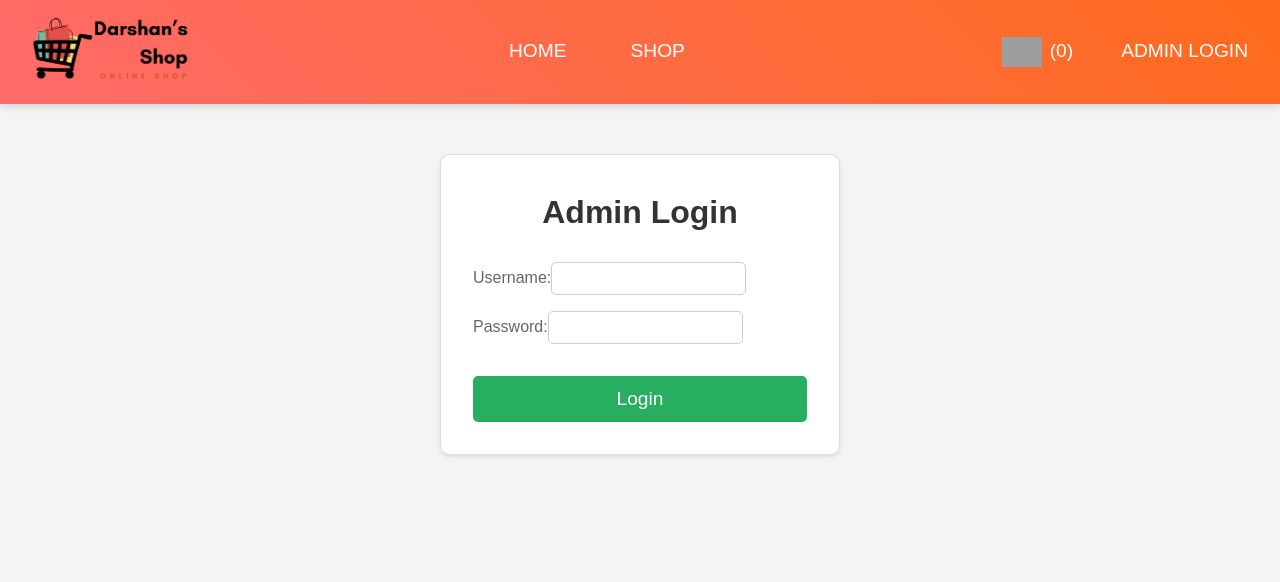
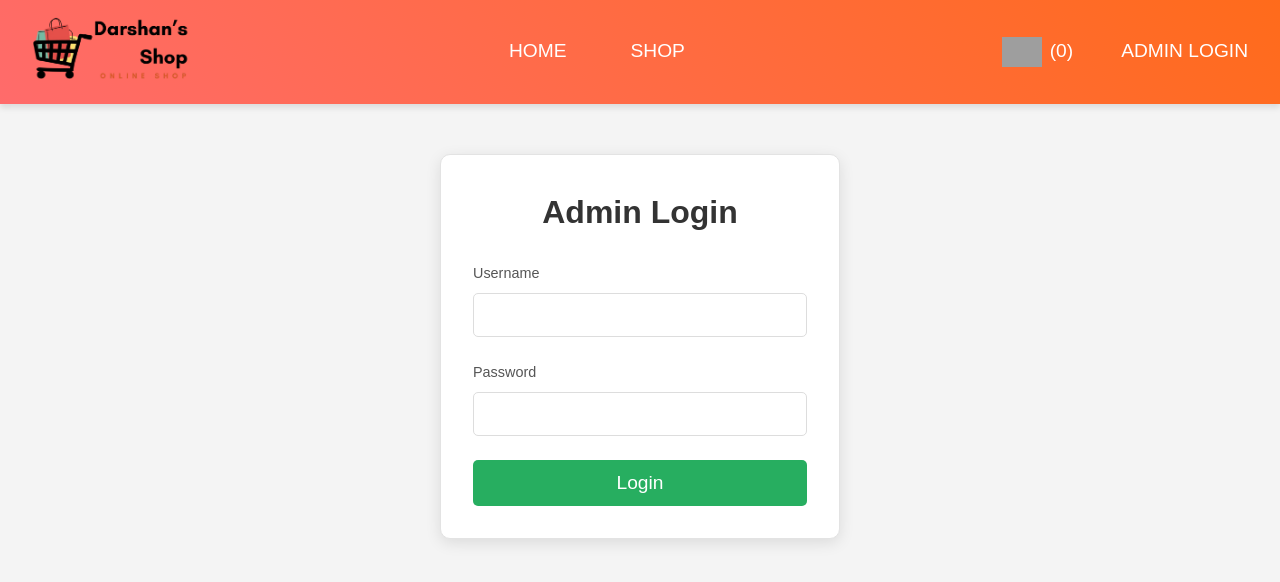
Before and after one commit to mistrydarshan222/E-Commerce, a React (Create React App) app in the folder ecomfrontend/: page /admin/login in a window 1280 px wide. Shown: the top 582 px of the page. Built offline with nearby package versions, Linux system fonts and the light colour scheme; grey boxes are pictures that could not be loaded.

Commit message:
working on design

```diff
--- a/ecomfrontend/src/components/Cart.css
+++ b/ecomfrontend/src/components/Cart.css
@@ -62,6 +62,7 @@ body {
 .cart-table td button {
   background-color: #ff6b1b;
   color: #fff;
+  width: 42px;
   border: none;
   padding: 0.5rem 1rem;
   border-radius: 5px;
@@ -83,6 +84,7 @@ body {
 .cart-actions button {
   background-color: #333;
   color: #fff;
+  width: 20%!important;
   border: none;
   padding: 1rem 2rem;
   border-radius: 5px;
--- a/ecomfrontend/src/components/ProductDetail.css
+++ b/ecomfrontend/src/components/ProductDetail.css
@@ -1,14 +1,19 @@
-body {
+/* body {
   margin: 0;
   padding: 0;
   box-sizing: border-box;
   font-family: Arial, sans-serif;
-}
+  background-color: #f1f1f1;
+
+} */
 
 .product-detail-container {
   width: 100%;
   padding: 2rem 5%;
-  background-color: #f9f9f9;
+  background-color: white; /* Ensure the container background is white */
+  min-height: 100vh; /* Make sure the container takes at least the full height of the viewport */
+  display: flex;
+  flex-direction: column;
 }
 
 .breadcrumb {
@@ -21,13 +26,14 @@ body {
   display: flex;
   justify-content: space-between;
   gap: 2rem;
+  align-items: center; /* Center the content vertically */
 }
 
 .product-detail-content .product-image {
   flex: 1 1 45%;
   display: flex;
   width: 500px!important;
-  height: 500px!important;
+  height: 522px!important;
   justify-content: center;
   align-items: center;
   background: #fff;
@@ -72,6 +78,10 @@ body {
   margin-bottom: 2rem;
 }
 
+.size-options {
+  display: flex;
+}
+
 .options {
   display: flex;
   gap: 2rem;
@@ -90,7 +100,7 @@ body {
 
 .size-options button, .color-options button {
   background: #eee0;
-  border: 1px solid #ff6b1b;
+  /* border: 1px solid #ff6b1b; */
   color: #ff6b1b;
   padding: 0.5rem 1rem;
   margin-right: 0.5rem;
@@ -103,16 +113,16 @@ body {
 }
 
 .color-options .color-blue {
-  background: blue;
+  background: black;
   width: 20px;
-  height: 20px;
+  height: 35px;
   border-radius: 50%;
 }
 
 .color-options .color-beige {
   background: beige;
   width: 20px;
-  height: 20px;
+  height: 35px;
   border-radius: 50%;
 }
 
--- a/ecomfrontend/src/components/ProductDetail.js
+++ b/ecomfrontend/src/components/ProductDetail.js
@@ -45,9 +45,9 @@ const ProductDetail = () => {
             <div className="size">
               <h3>Size</h3>
               <div className="size-options">
+                <button>US-7</button>
                 <button>US-8</button>
                 <button>US-9</button>
-                <button>US-10</button>
               </div>
             </div>
             <div className="color">
--- a/ecomfrontend/src/index.css
+++ b/ecomfrontend/src/index.css
@@ -106,7 +106,6 @@ button:hover {
 }
 
 .cart-summary {
-  margin: 1rem 0;
   padding: 1rem;
   background: #fff;
   border: 1px solid #ccc;
--- a/ecomfrontend/src/pages/AdminLogin.css
+++ b/ecomfrontend/src/pages/AdminLogin.css
@@ -1,48 +1,79 @@
+/* AdminLogin.css */
 .admin-login {
+  width: 100%;
   max-width: 400px;
-    margin: 50px auto;
+  margin: 0 auto;
+  margin-top: 50px !important;
   padding: 2rem;
-    background: #fff;
-    border: 1px solid #ddd;
+  background: #ffffff;
   border-radius: 10px;
-    box-shadow: 0 2px 4px rgba(0, 0, 0, 0.1);
+  box-shadow: 0 4px 15px rgba(0, 0, 0, 0.1);
+  border: 1px solid #e3e3e3;
 }
 
-  .admin-login h1 {
+.login-container h1 {
   text-align: center;
   margin-bottom: 1.5rem;
   font-size: 2rem;
   color: #333;
+  font-weight: bold;
 }
 
-  .admin-login form {
+.login-container form {
   display: flex;
   flex-direction: column;
 }
 
-  .admin-login label {
-    margin-bottom: 1rem;
-    color: #666;
+.input-group {
+  margin-bottom: 1.5rem;
 }
 
-  .admin-login input {
-    padding: 0.5rem;
-    border: 1px solid #ccc;
-    border-radius: 5px;
+.input-group label {
+  display: block;
+  margin-bottom: 0.5rem;
+  font-size: 0.9rem;
+  color: #555;
 }
 
-  .admin-login button {
-    background: #27ae60;
+.input-group input {
+  width: 100%;
+  padding: 0.75rem;
+  border: 1px solid #ddd;
+  border-radius: 5px;
+  font-size: 1rem;
+  transition: border 0.3s ease;
+}
+
+.input-group input:focus {
+  border-color: #27ae60;
+  outline: none;
+}
+
+button {
+  width: 100%;
+  padding: 0.75rem;
+  background-color: #27ae60;
   color: #fff;
-    padding: 0.75rem 1.5rem;
   border: none;
   border-radius: 5px;
   font-size: 1.2rem;
   cursor: pointer;
-    transition: background 0.3s ease;
-    margin-top: 1rem;
+  transition: background-color 0.3s ease;
 }
 
-  .admin-login button:hover {
-    background: #219150;
+button:hover {
+  background-color: #219150;
 }
+
+/* Additional styles for a more polished look */
+button:focus {
+  outline: none;
+}
+
+input::placeholder {
+  color: #aaa;
+}
+
+input[type="text"], input[type="password"] {
+  color: #333;
+}
--- a/ecomfrontend/src/pages/AdminLogin.js
+++ b/ecomfrontend/src/pages/AdminLogin.js
@@ -25,18 +25,20 @@ const AdminLogin = () => {
 
   return (
     <div className="admin-login">
+      <div className="login-container">
         <h1>Admin Login</h1>
         <form onSubmit={handleLogin}>
-        <label>
-          Username:
+          <div className="input-group">
+            <label>Username</label>
             <input type="text" name="username" value={admin.username} onChange={handleChange} required />
-        </label>
-        <label>
-          Password:
+          </div>
+          <div className="input-group">
+            <label>Password</label>
             <input type="password" name="password" value={admin.password} onChange={handleChange} required />
-        </label>
+          </div>
           <button type="submit">Login</button>
         </form>
+      </div>
     </div>
   );
 };
--- a/ecomfrontend/src/pages/AdminPage.css
+++ b/ecomfrontend/src/pages/AdminPage.css
@@ -1,60 +1,49 @@
-body {
-  margin: 0;
-  padding: 0;
-  box-sizing: border-box;
-  font-family: Arial, sans-serif;
-}
-
   .container {
-  padding: 2rem;
-  background-color: #f9f9f9;
-  min-height: 100vh;
-}
-
-.container h1,
-.container h2 {
-  text-align: center;
-  margin-bottom: 2rem;
-  font-size: 2.5rem;
-  color: #333;
-  text-transform: uppercase;
-  letter-spacing: 1px;
+    padding: 2rem 0;
   }
 
   .admin-form {
-  background: #fff;
-  padding: 2rem;
-  border: 1px solid #ddd;
-  border-radius: 10px;
-  box-shadow: 0 4px 8px rgba(0, 0, 0, 0.1);
+    display: flex;
+    flex-direction: column;
     margin-bottom: 2rem;
   }
 
-.admin-form input,
-.admin-form select {
-  width: 100%;
-  padding: 0.75rem;
+  .admin-form input, .admin-form select {
     margin-bottom: 1rem;
+    padding: 0.5rem;
     border: 1px solid #ccc;
     border-radius: 5px;
-  font-size: 1rem;
   }
 
   .admin-form button {
-  width: 100%;
-  padding: 0.75rem;
-  background: #27ae60;
-  color: #fff;
-  border: none;
-  border-radius: 5px;
-  font-size: 1.2rem;
-  cursor: pointer;
-  transition: background 0.3s ease;
-  margin-bottom: 10px;
+    align-self: flex-start;
   }
 
-.admin-form button:hover {
-  background: #219150;
+  .admin-product {
+    display: flex;
+    align-items: center;
+    margin: 1rem 0;
+    padding: 1rem;
+    background: #fff;
+    border: 1px solid #ccc;
+    border-radius: 5px;
+  }
+
+  .admin-product img {
+    max-width: 100px;
+    margin-right: 1rem;
+  }
+
+  .admin-product div {
+    flex: 1;
+  }
+
+  .admin-product h3 {
+    margin-bottom: 0.5rem;
+  }
+
+  .admin-product p {
+    margin-bottom: 0.5rem;
   }
 
   .dropzone {
@@ -63,67 +52,8 @@ body {
     border-radius: 5px;
     text-align: center;
     cursor: pointer;
-  margin-bottom: 1rem;
   }
 
   .dropzone p {
     margin: 0;
-  font-size: 1rem;
-  color: #666;
   }
-
-.admin-product,
-.admin-category {
-  background: #fff;
-  padding: 1rem;
-  border: 1px solid #ccc;
-  border-radius: 5px;
-  box-shadow: 0 2px 4px rgba(0, 0, 0, 0.1);
-  margin-bottom: 1rem;
-  display: flex;
-  justify-content: space-between;
-  align-items: center;
-}
-
-.admin-product img {
-  height: 80px;
-  width: 80px;
-  object-fit: cover;
-  border-radius: 5px;
-  margin-right: 1rem;
-}
-
-.admin-product div,
-.admin-category span {
-  flex: 1;
-}
-
-.admin-product h3,
-.admin-product p,
-.admin-category span {
-  margin: 0;
-  color: #333;
-}
-
-.admin-product p {
-  font-size: 0.9rem;
-  color: #666;
-}
-
-.admin-product button,
-.admin-category button {
-  background: #e74c3c;
-  color: #fff;
-  border: none;
-  padding: 0.5rem 1rem;
-  border-radius: 5px;
-  font-size: 1rem;
-  cursor: pointer;
-  transition: background 0.3s ease;
-  margin-left: 0.5rem;
-}
-
-.admin-product button:hover,
-.admin-category button:hover {
-  background: #c0392b;
-}
--- a/ecomfrontend/src/pages/HomePage.js
+++ b/ecomfrontend/src/pages/HomePage.js
@@ -1,8 +1,19 @@
 import React from 'react';
 import ProductList from '../components/ProductList';
+import { useNavigate } from 'react-router-dom';
+
 import './HomePage.css';
 
+
+
 const HomePage = () => {
+
+  const navigate = useNavigate();
+
+  const handleShopNowClick = () => {
+    navigate('/shop');
+  };
+
   return (
     <div className="home-page">
       <div className="hero-section">
@@ -10,7 +21,7 @@ const HomePage = () => {
         <div className="hero-content">
           <h1>Welcome to Darshan's Ecom</h1>
           <p>Your one-stop shop for all your needs</p>
-          <button className="shop-now-button">Shop Now</button>
+          <button className="shop-now-button" onClick={handleShopNowClick}>Shop Now</button>
         </div>
       </div>
 
```
Lines whose indentation alone changed are shown as unchanged.
